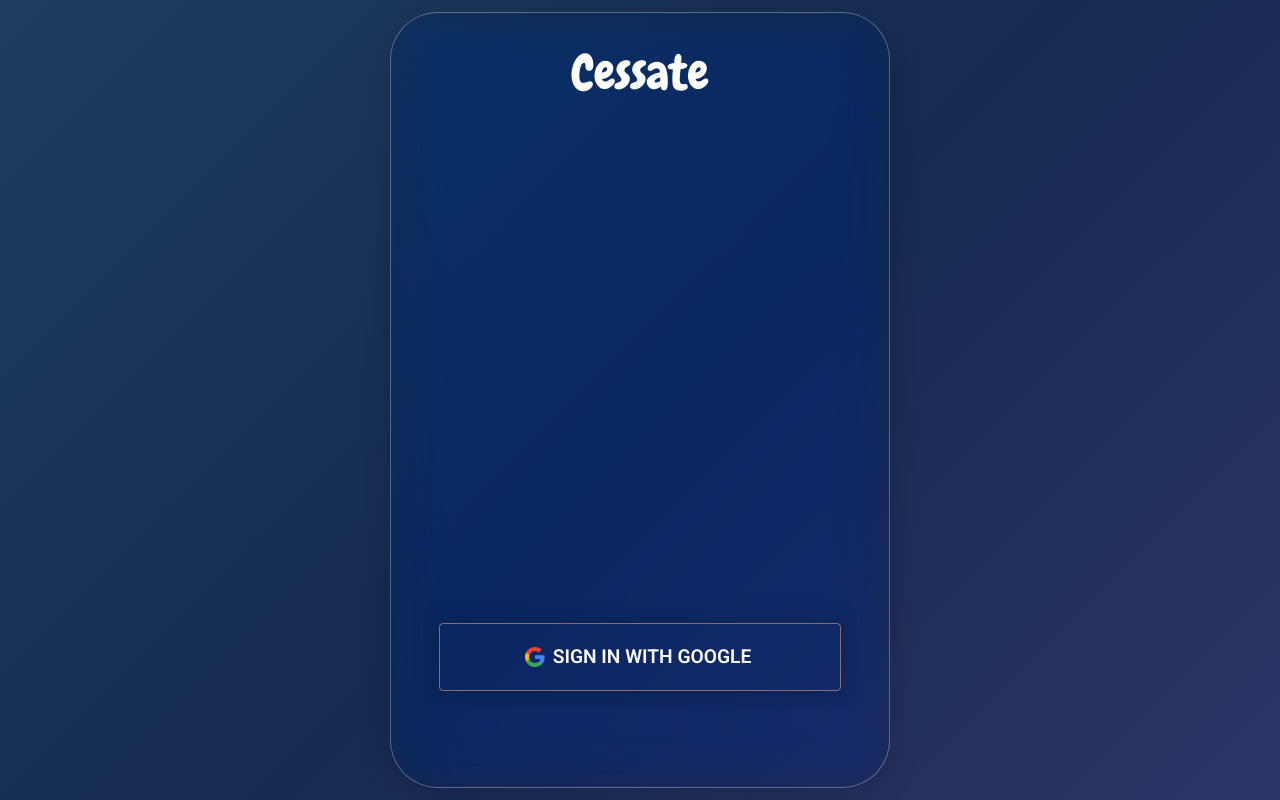
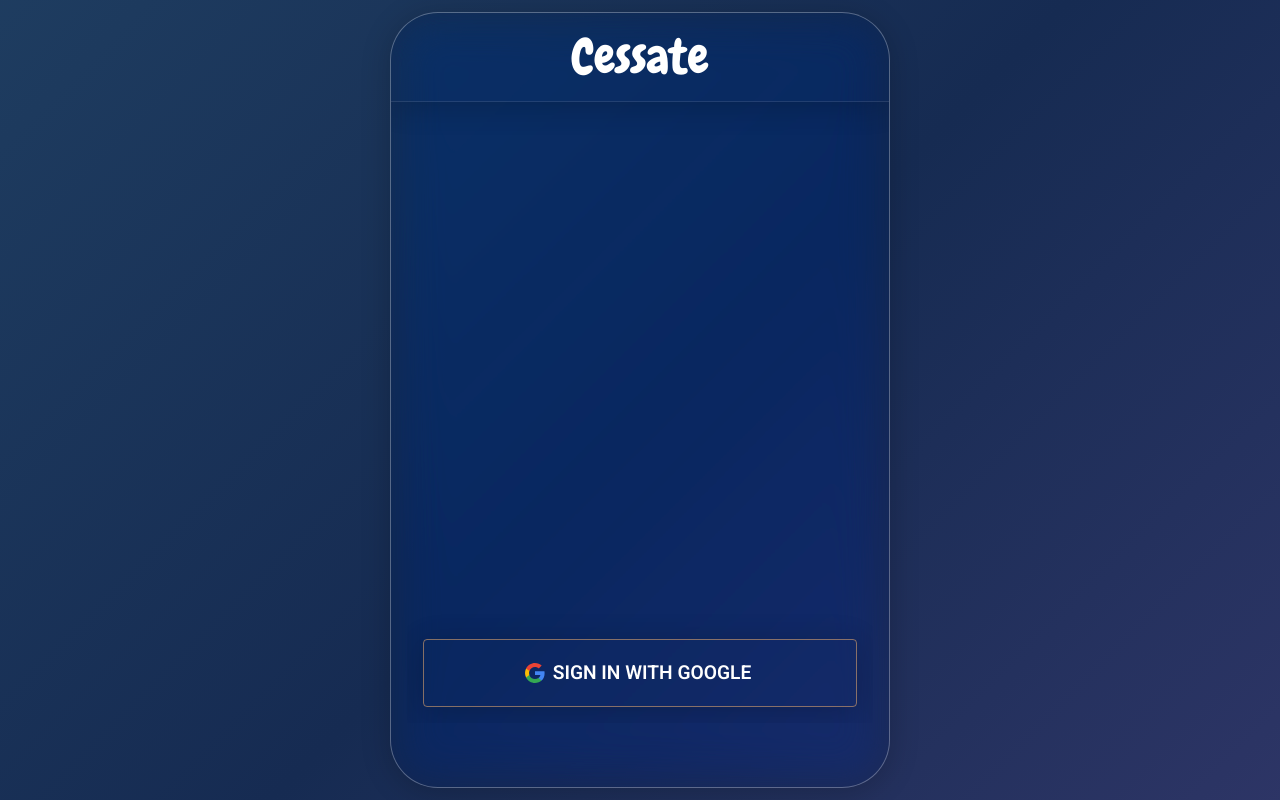
Before and after one commit to hau5pro/cessate, a React (Vite) app: page /login in a window 1280 px wide. Built offline with nearby package versions, Linux system fonts and the light colour scheme; no server answers.

Commit message:
header animation styling

```diff
--- a/src/components/BaseCard.tsx
+++ b/src/components/BaseCard.tsx
@@ -12,7 +12,6 @@ const BaseCard = ({ children, sx, ...props }: CardProps) => {
         backdropFilter: 'blur(25px) saturate(180%)',
         WebkitBackdropFilter: 'blur(25px) saturate(180%)',
         color: 'white',
-        padding: { xs: 1, sm: 2 },
         ...sx,
       }}
     >
--- a/src/layouts/Layout.module.css
+++ b/src/layouts/Layout.module.css
@@ -40,3 +40,13 @@
   transition: all 0.3s ease;
   pointer-events: none;
 }
+
+.Header {
+  display: flex;
+  flex-direction: row;
+  justify-content: center;
+  gap: 0.5rem;
+  padding: 0 0 0.5rem 0;
+  border-bottom: 1px solid rgba(255, 255, 255, 0.1);
+  box-shadow: 0 4px 30px rgba(0, 0, 0, 0.2);
+}
--- a/src/layouts/Layout.tsx
+++ b/src/layouts/Layout.tsx
@@ -7,8 +7,6 @@ import { motion } from 'framer-motion';
 import styles from './Layout.module.css';
 import theme from '@themes/theme';
 import { useAuthStore } from '@store/useAuthStore';
-
-const MotionHeader = motion(Box);
 
 function Layout() {
   const loading = useAuthStore((state) => state.loading);
@@ -28,15 +26,23 @@ function Layout() {
           margin: { sm: '0.75rem' },
         }}
       >
-        <MotionHeader
+        <motion.div
+          className={styles.Header}
           initial={false}
           animate={isLoggedIn ? 'compact' : 'large'}
           variants={{
-            large: { padding: '1rem', height: 'auto' },
-            compact: { padding: '0.25rem', height: '3rem' },
+            large: { paddingTop: '1rem', paddingBottom: '1rem', scaleY: 1 },
+            compact: {
+              paddingTop: '0.25rem',
+              paddingBottom: '0.25rem',
+              scaleY: 0.9,
+            },
           }}
           transition={{ type: 'spring', stiffness: 300, damping: 30 }}
-          style={{ textAlign: 'center' }}
+          style={{
+            textAlign: 'center',
+            originY: 0,
+          }}
         >
           <Typography
             variant="h1"
@@ -47,7 +53,7 @@ function Layout() {
           >
             Cessate
           </Typography>
-        </MotionHeader>
+        </motion.div>
 
         <main style={{ flex: 1, overflowY: 'auto', padding: '1rem' }}>
           <Outlet />
```
